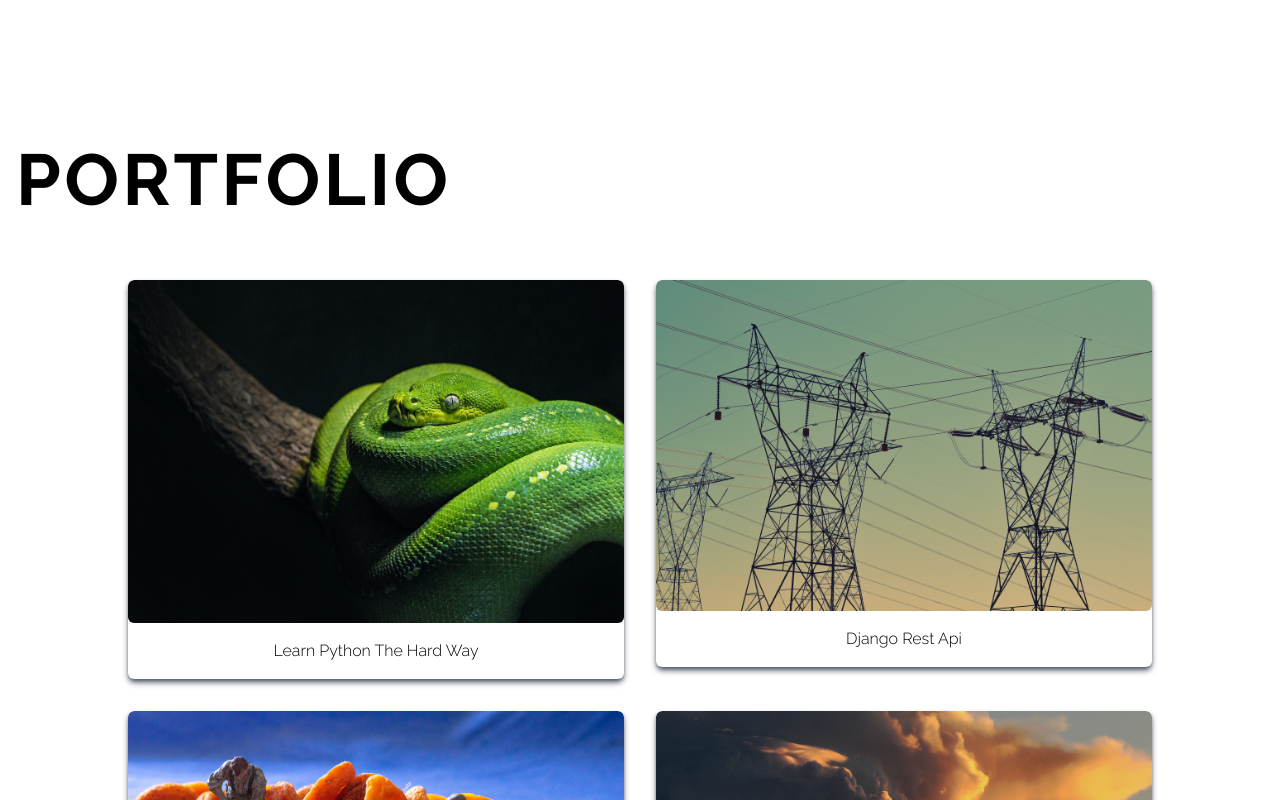
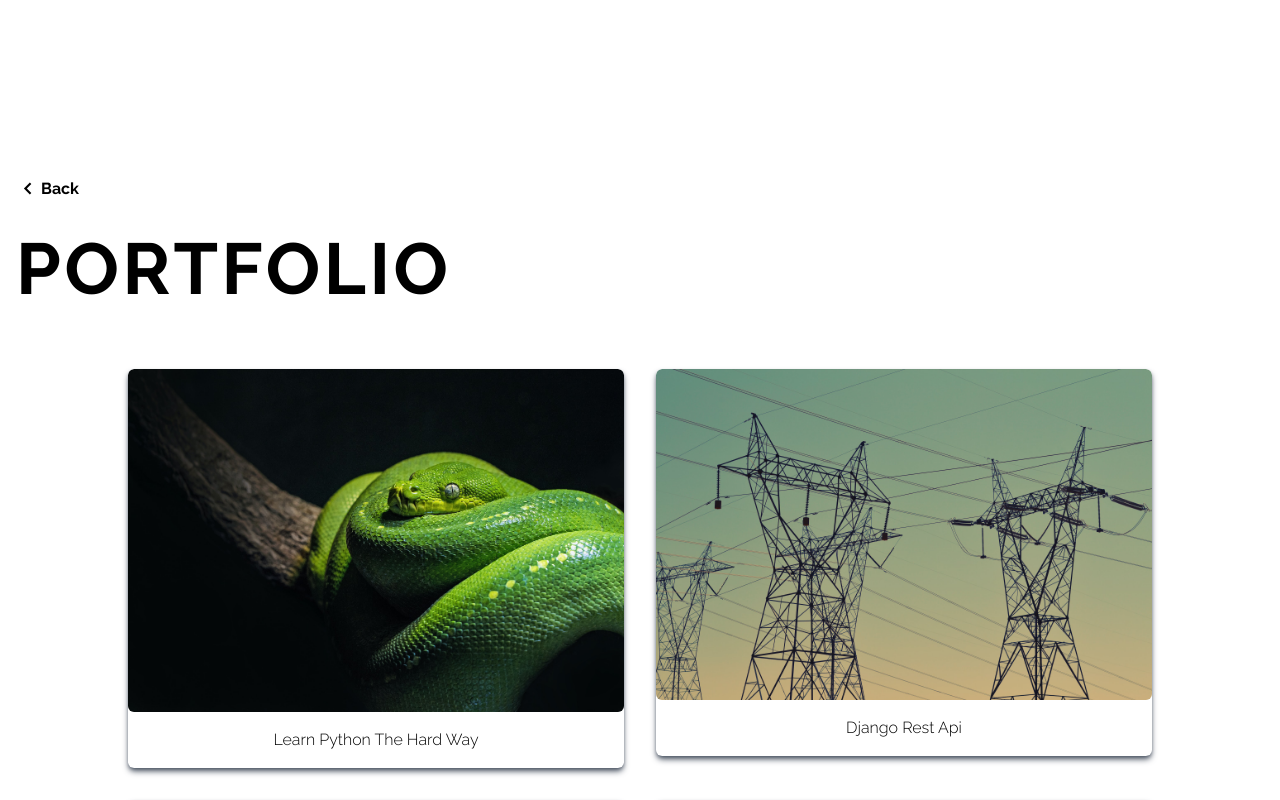
Before and after one commit to GeorgeBarrett/nextjs_portfolio, a Next.js app: page /portfolio in a window 1280 px wide. Shown: the top 800 px of the page. Built offline with nearby package versions, Linux system fonts and the light colour scheme.

Commit message:
back link added so users can easily navigate back from 'all projects' to the home page

```diff
--- a/pages/portfolio/index.js
+++ b/pages/portfolio/index.js
@@ -5,6 +5,7 @@ import api from '../../public/assets/api.jpg';
 import driedFruit from '../../public/assets/driedFruit.jpg';
 import lpthw from '../../public/assets/lpthw.jpg'
 import weatherApp from '../../public/assets/weatherApp.jpg';
+import { BiChevronLeft } from 'react-icons/bi';
 
 export const getStaticProps = async () => {
 
@@ -47,6 +48,15 @@ const allProjects = ({portfolios}) => {
     return (
         <div id="portfolio" className="w-full">
             <div className="max-w-screen-xl mx-auto pt-36 p-4 text-center md:text-left">
+
+                <div className="flex">
+                    <Link href="/">
+                        <div className="flex items-center justify-center my-8 text-black font-bold capitalize cursor-pointer">
+                            <BiChevronLeft size={25} /> back
+                        </div>
+                    </Link>
+                </div>
+
                 <h2 className="text-5xl md:text-7xl tracking-wider uppercase text-black font-bold pb-16">portfolio</h2>
 
                 <div className="max-w-5xl mx-auto grid md:grid-cols-2 gap-8">
```
